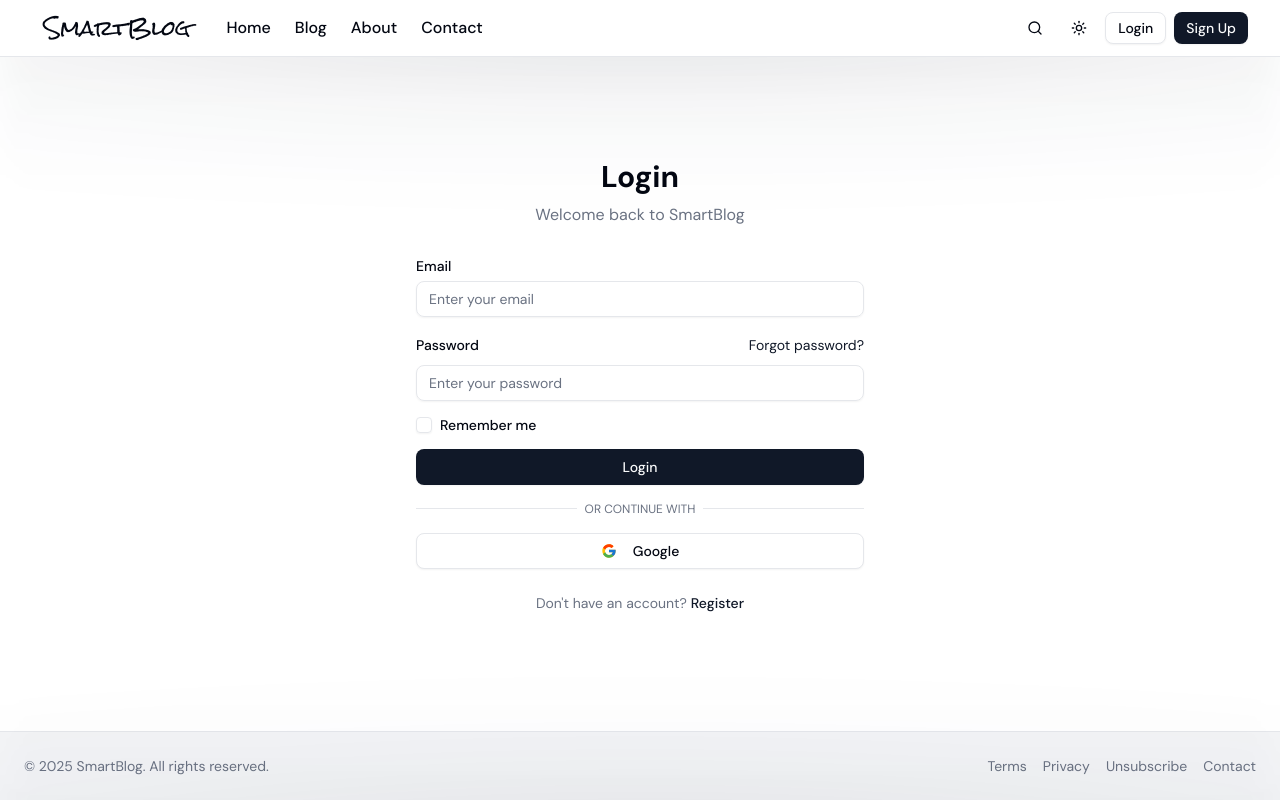
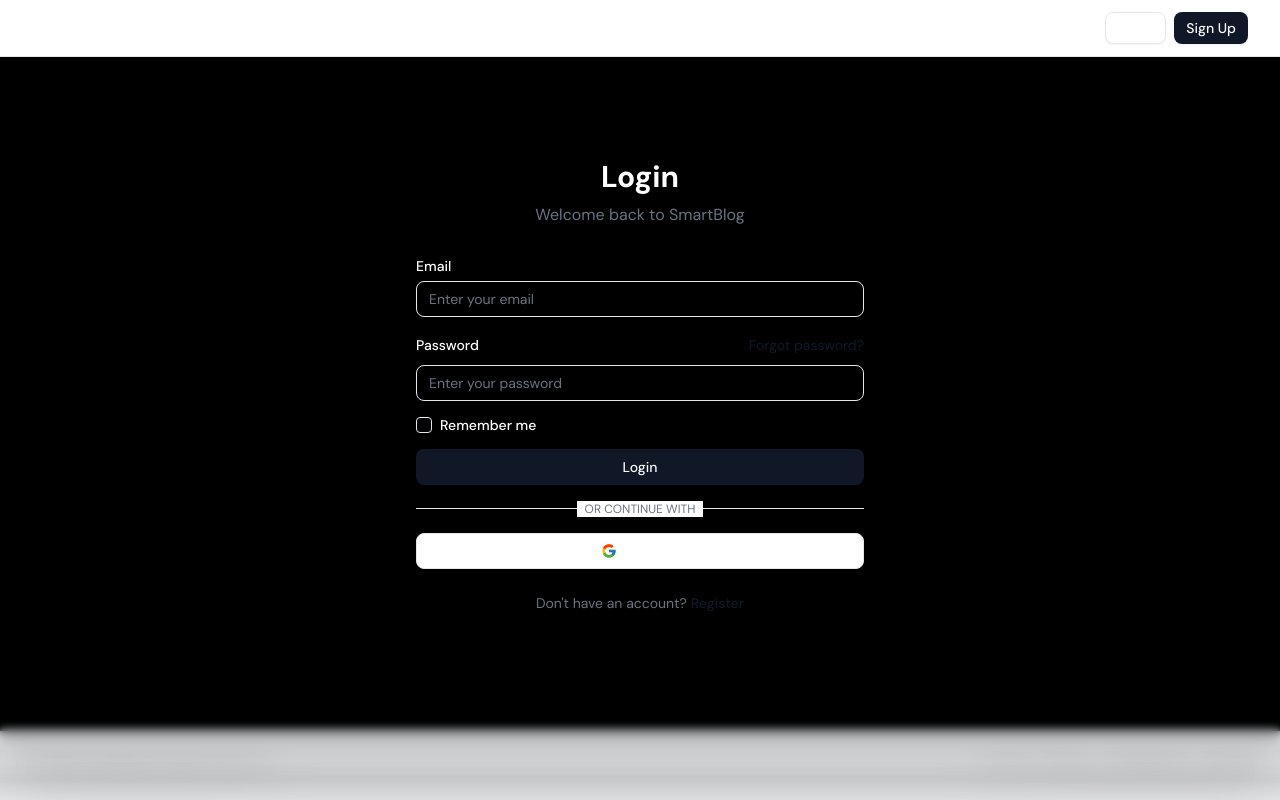
Before and after one commit to pranjal-yadav05/SmartBlog, a Next.js app: page /login in a window 1280 px wide. Built offline with nearby package versions, Linux system fonts and the light colour scheme.

Commit message:
add blur effect

```diff
--- a/src/app/layout.js
+++ b/src/app/layout.js
@@ -1,8 +1,7 @@
-
-
 import { Geist, Geist_Mono } from "next/font/google";
 import { ToastProvider } from "@/components/ui/toast";
 import { ThemeProvider } from "@/components/theme-provider";
+import BlurStack from "@/components/ui/blur-stack";
 
 import "./globals.css";
 
@@ -18,7 +17,8 @@
 
 export const metadata = {
   title: "SmartBlog",
-  description: "SmartBlog: Create, share, and polish your blog posts effortlessly with AI assistance."
+  description:
+    "SmartBlog: Create, share, and polish your blog posts effortlessly with AI assistance.",
 };
 
 export default function RootLayout({ children }) {
@@ -26,25 +26,34 @@
     <html lang="en" suppressHydrationWarning>
       <head>
         <link rel="preconnect" href="https://fonts.googleapis.com" />
-        <link rel="preconnect" href="https://fonts.gstatic.com" crossOrigin="anonymous" />
+        <link
+          rel="preconnect"
+          href="https://fonts.gstatic.com"
+          crossOrigin="anonymous"
+        />
         <link
           href="https://fonts.googleapis.com/css2?family=DM+Sans:ital,opsz,wght@0,9..40,100..1000;1,9..40,100..1000&family=Rock+Salt&display=swap"
           rel="stylesheet"
         />
       </head>
-      <body className={`${geistSans.variable} ${geistMono.variable} antialiased`}>
+
+      <body
+        className={`${geistSans.variable} ${geistMono.variable} antialiased bg-black text-white overflow-x-hidden`}
+      >
         <ThemeProvider
           attribute="class"
           defaultTheme="system"
           enableSystem
           disableTransitionOnChange
         >
-          {/* Fixed ambient glow orbs — heygaia.io style */}
-          <div className="viewport-glow-top" aria-hidden="true" />
-          <div className="viewport-glow-bottom" aria-hidden="true" />
-          <ToastProvider>
+          <main className="relative min-h-screen overflow-hidden">
             {children}
-          </ToastProvider>
+
+            {/* Global Bottom Blur Stack */}
+            <BlurStack className="pointer-events-none fixed bottom-0 left-0 right-0 h-40 z-50" />
+          </main>
+
+          <ToastProvider />
         </ThemeProvider>
       </body>
     </html>
--- /dev/null
+++ b/src/components/ui/blur-stack.jsx
@@ -0,0 +1,52 @@
+// components/ui/blur-stack.jsx
+
+const DEFAULT_BLUR_CONFIG = [
+  { blur: 0.5, maskStops: [0, 12.5, 25, 37.5], zIndex: 1 },
+  { blur: 1, maskStops: [12.5, 25, 37.5, 50], zIndex: 2 },
+  { blur: 2, maskStops: [25, 37.5, 50, 62.5], zIndex: 3 },
+  { blur: 4, maskStops: [37.5, 50, 62.5, 75], zIndex: 4 },
+  { blur: 8, maskStops: [50, 62.5, 75, 87.5], zIndex: 5 },
+  { blur: 16, maskStops: [62.5, 75, 87.5, 100], zIndex: 6 },
+  { blur: 32, maskStops: [75, 87.5, 100, 100], zIndex: 7 },
+];
+
+export default function BlurStack({
+  className = "",
+  config = DEFAULT_BLUR_CONFIG,
+}) {
+  return (
+    <div className={className}>
+      <div className="absolute inset-0 overflow-hidden">
+        {config.map((layer, index) => {
+          const [start, solidStart, solidEnd, end] = layer.maskStops;
+
+          const maskImage = `
+            linear-gradient(
+              rgba(0,0,0,0) ${start}%,
+              rgba(0,0,0,1) ${solidStart}%,
+              rgba(0,0,0,1) ${solidEnd}%,
+              rgba(0,0,0,0) ${end}%
+            )
+          `;
+
+          return (
+            <div
+              key={index}
+              className="pointer-events-none absolute inset-0"
+              style={{
+                zIndex: layer.zIndex,
+                maskImage,
+                WebkitMaskImage: maskImage,
+                backdropFilter: `blur(${layer.blur}px)`,
+                WebkitBackdropFilter: `blur(${layer.blur}px)`,
+
+                // optional glass tint
+                background: "rgba(0,0,0,0.05)",
+              }}
+            />
+          );
+        })}
+      </div>
+    </div>
+  );
+}
```
